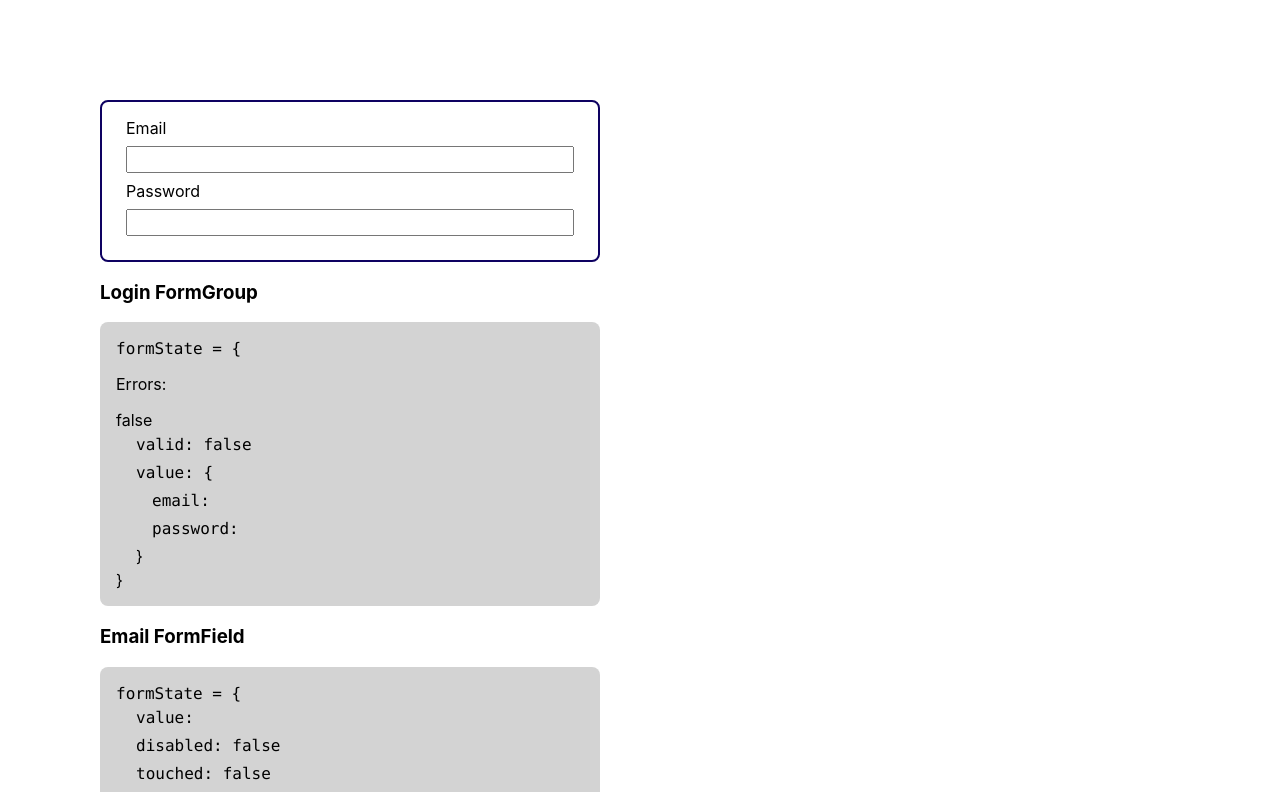
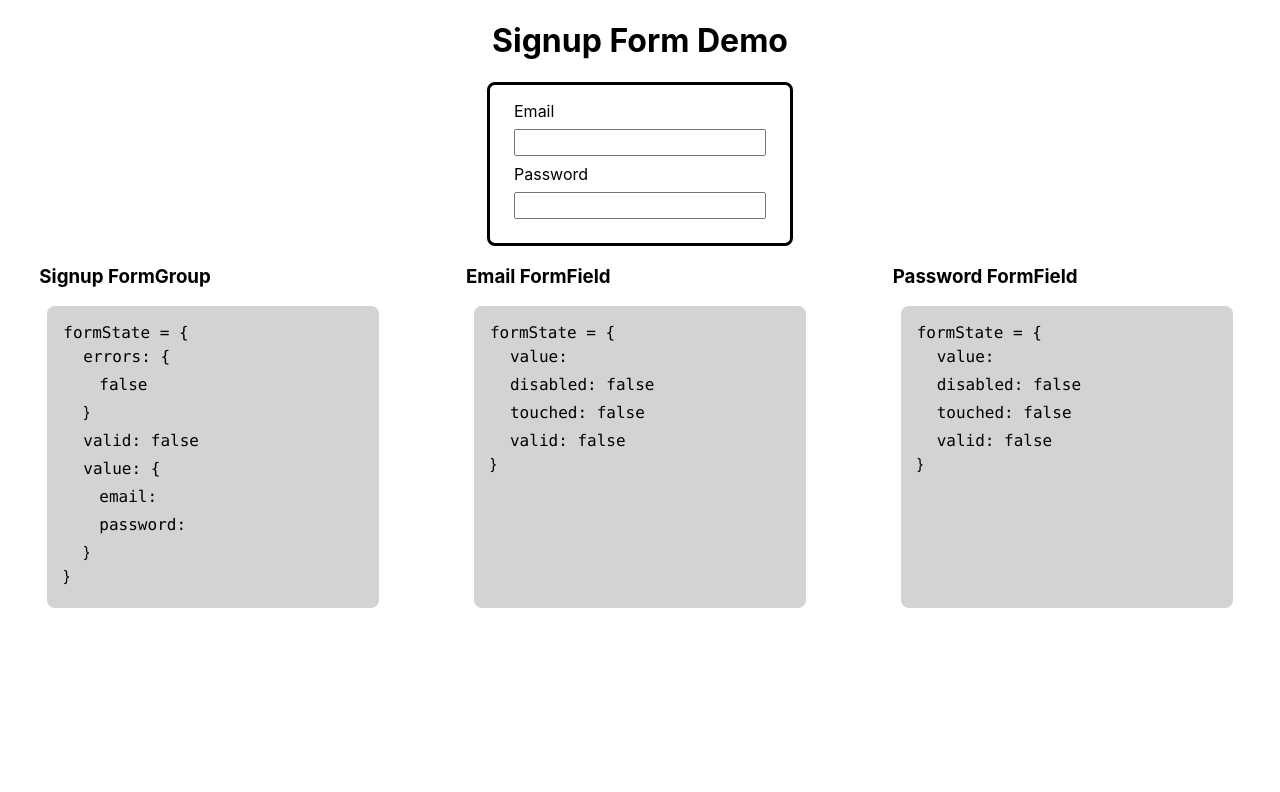
Before and after one commit to ckoukoutchos/Validus, a React (Create React App) app: page / in a window 1280 px wide. Shown: the top 792 px of the page. Built offline with nearby package versions, Linux system fonts and the light colour scheme.

Commit message:
added error text for demo and styling

```diff
--- a/src/App.css
+++ b/src/App.css
@@ -1,13 +1,10 @@
-.center {
-  height: 500px;
-  width: 500px;
-  margin: 100px;
-}
-
 .code__card {
   background: lightgrey;
   border-radius: 8px;
+  height: 270px;
+  margin: 8px;
   padding: 16px;
+  width: 300px;
 }
 
 .code__field {
@@ -26,7 +23,21 @@
   padding: 4px;
 }
 
-.login {
-  border: 2px solid rgb(14, 1, 97);
+.error {
+  color: red;
+  margin: 0;
+  padding: 4px;
+}
+
+.form-state {
+  display: flex;
+  justify-content: space-around;
+  flex-wrap: wrap;
+}
+
+.signup {
+  border: 3px solid black;
   border-radius: 8px;
+  margin: auto;
+  width: 300px;
 }
--- a/src/App.js
+++ b/src/App.js
@@ -11,7 +11,10 @@ class App extends Component {
       errors: false,
       groupName: '',
       valid: false,
-      value: {}
+      value: {
+        email: '',
+        password: ''
+      }
     },
     email: {
       disabled: false,
@@ -21,6 +24,7 @@ class App extends Component {
     },
     password: {
       disabled: false,
+      errors: false,
       value: '',
       touched: false,
       valid: false
@@ -39,8 +43,10 @@ class App extends Component {
     const el = [];
     for (const field in object) {
       el.push(
-        <p key={field}>
+        <p className="code__indent--double" key={field}>
+          <code>
             {field}: {object[field] ? 'error' : String(object[field])}
+          </code>
         </p>
       );
     }
@@ -48,14 +54,25 @@ class App extends Component {
   }
 
   render() {
-    const { group } = this.state;
-    const groupErrors = group.errors
-      ? this.displayObjectFields(group.errors)
-      : String(false);
+    const { email, group, password } = this.state;
+    const groupErrors = group.errors ? (
+      this.displayObjectFields(group.errors)
+    ) : (
+      <p className="code__indent--double">
+        <code>false</code>
+      </p>
+    );
+    const emailError = this.state.email.errors ? (
+      <p className="error">Must be a valid email address</p>
+    ) : null;
+    const passwordError = this.state.password.errors ? (
+      <p className="error">Must be at least 4 characters long</p>
+    ) : null;
 
     return (
-      <div className="center">
-        <div className="login">
+      <div>
+        <h1 style={{ textAlign: 'center' }}>Signup Form Demo</h1>
+        <div className="signup">
           <FormGroup
             groupName="1"
             style={{
@@ -63,6 +80,7 @@ class App extends Component {
               flexDirection: 'column',
               padding: '16px'
             }}
+            onBlur={formState => this.formGroupChangeHandler(formState)}
             onChange={formState => this.formGroupChangeHandler(formState)}
           >
             <label style={{ marginLeft: '8px' }}>Email</label>
@@ -70,41 +88,54 @@ class App extends Component {
               fieldName={'email'}
               type="text"
               style={{ margin: '8px', padding: '4px' }}
+              formCheck={[FormCheck.required, FormCheck.email]}
+              onBlur={formState =>
+                this.formFieldChangeHandler(formState, 'email')
+              }
               onChange={formState =>
                 this.formFieldChangeHandler(formState, 'email')
               }
             />
+            {emailError}
             <label style={{ marginLeft: '8px' }}>Password</label>
             <FormField
               fieldName={'password'}
               style={{ margin: '8px', padding: '4px' }}
-              type="text"
+              type="password"
               formCheck={[FormCheck.required, FormCheck.minLength(4)]}
+              onBlur={formState =>
+                this.formFieldChangeHandler(formState, 'password')
+              }
               onChange={formState =>
                 this.formFieldChangeHandler(formState, 'password')
               }
             />
+            {passwordError}
           </FormGroup>
         </div>
+        <div className="form-state">
           <div>
-          <h3>Login FormGroup</h3>
+            <h3>Signup FormGroup</h3>
             <div className="code__card">
               <p className="code__field">
                 <code>formState = {'{'}</code>
               </p>
-            <p>Errors:</p>
-            <div>{groupErrors}</div>
               <p className="code__indent">
-              <code>valid: {String(this.state.group.valid)}</code>
+                <code>errors: {'{'}</code>
+              </p>
+              {groupErrors}
+              <p className="code__indent">{'}'}</p>
+              <p className="code__indent">
+                <code>valid: {String(group.valid)}</code>
               </p>
               <p className="code__indent">
                 <code>value: {'{'}</code>
               </p>
               <p className="code__indent--double">
-              <code>email: {this.state.group.value.email}</code>
+                <code>email: {group.value.email}</code>
               </p>
               <p className="code__indent--double">
-              <code>password: {this.state.group.value.password}</code>
+                <code>password: {group.value.password}</code>
               </p>
               <p className="code__indent">{'}'}</p>
               <p className="code__field">{'}'}</p>
@@ -118,16 +149,16 @@ class App extends Component {
                 <code>formState = {'{'}</code>
               </p>
               <p className="code__indent">
-              <code>value: {this.state.email.value}</code>
+                <code>value: {email.value}</code>
               </p>
               <p className="code__indent">
-              <code>disabled: {String(this.state.email.disabled)}</code>
+                <code>disabled: {String(email.disabled)}</code>
               </p>
               <p className="code__indent">
-              <code>touched: {String(this.state.email.touched)}</code>
+                <code>touched: {String(email.touched)}</code>
               </p>
               <p className="code__indent">
-              <code>valid: {String(this.state.email.valid)}</code>
+                <code>valid: {String(email.valid)}</code>
               </p>
               <p className="code__field">{'}'}</p>
             </div>
@@ -138,18 +169,19 @@ class App extends Component {
             <div className="code__card">
               <code>formState = {'{'}</code>
               <p className="code__indent">
-              <code>value: {this.state.password.value}</code>
+                <code>value: {password.value}</code>
               </p>
               <p className="code__indent">
-              <code>disabled: {String(this.state.password.disabled)}</code>
+                <code>disabled: {String(password.disabled)}</code>
               </p>
               <p className="code__indent">
-              <code>touched: {String(this.state.password.touched)}</code>
+                <code>touched: {String(password.touched)}</code>
               </p>
               <p className="code__indent">
-              <code>valid: {String(this.state.password.valid)}</code>
+                <code>valid: {String(password.valid)}</code>
               </p>
               <p className="code__field">{'}'}</p>
+            </div>
           </div>
         </div>
       </div>
--- a/src/FormCheck.js
+++ b/src/FormCheck.js
@@ -8,7 +8,7 @@ export default class FormCheck {
    * @returns boolean
    */
   static email(value) {
-    return /^(?=.{1,254}$)(?=.{1,64}@)[-!#$%&'*+/0-9=?A-Z^_`a-z{|}~]+(\.[-!#$%&'*+/0-9=?A-Z^_`a-z{|}~]+)*@[A-Za-z0-9]([A-Za-z0-9-]{0,61}[A-Za-z0-9])?(\.[A-Za-z0-9]([A-Za-z0-9-]{0,61}[A-Za-z0-9])?)*$/.test(
+    return !/^(?=.{1,254}$)(?=.{1,64}@)[-!#$%&'*+/0-9=?A-Z^_`a-z{|}~]+(\.[-!#$%&'*+/0-9=?A-Z^_`a-z{|}~]+)*@[A-Za-z0-9]([A-Za-z0-9-]{0,61}[A-Za-z0-9])?(\.[A-Za-z0-9]([A-Za-z0-9-]{0,61}[A-Za-z0-9])?)*$/.test(
       value
     );
   }
--- a/src/FormGroup.js
+++ b/src/FormGroup.js
@@ -46,7 +46,7 @@ class FormGroup extends Component {
   setFormFieldValues() {
     const value = {};
     this.props.children.forEach(child => {
-      if (child.type.name === 'FormField') {
+      if (child && child.type.name === 'FormField') {
         child.props.value
           ? (value[child.props.fieldName] = child.props.value)
           : (value[child.props.fieldName] = '');
@@ -83,7 +83,7 @@ class FormGroup extends Component {
     const addPropsToChildren = React.Children.map(
       this.props.children,
       child => {
-        if (child.type.name === 'FormField') {
+        if (child && child.type.name === 'FormField') {
           return React.cloneElement(child, {
             onBlurGroup: this.formFieldEventHandler,
             onChangeGroup: this.formFieldEventHandler
```
Lines whose indentation alone changed are shown as unchanged.
